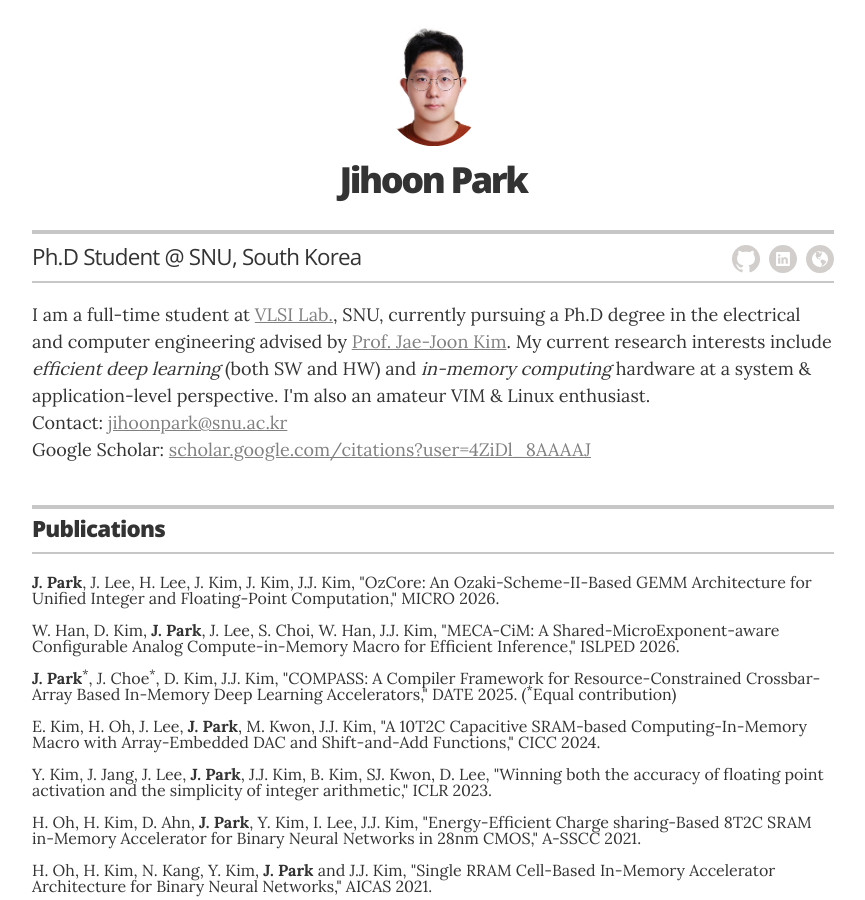
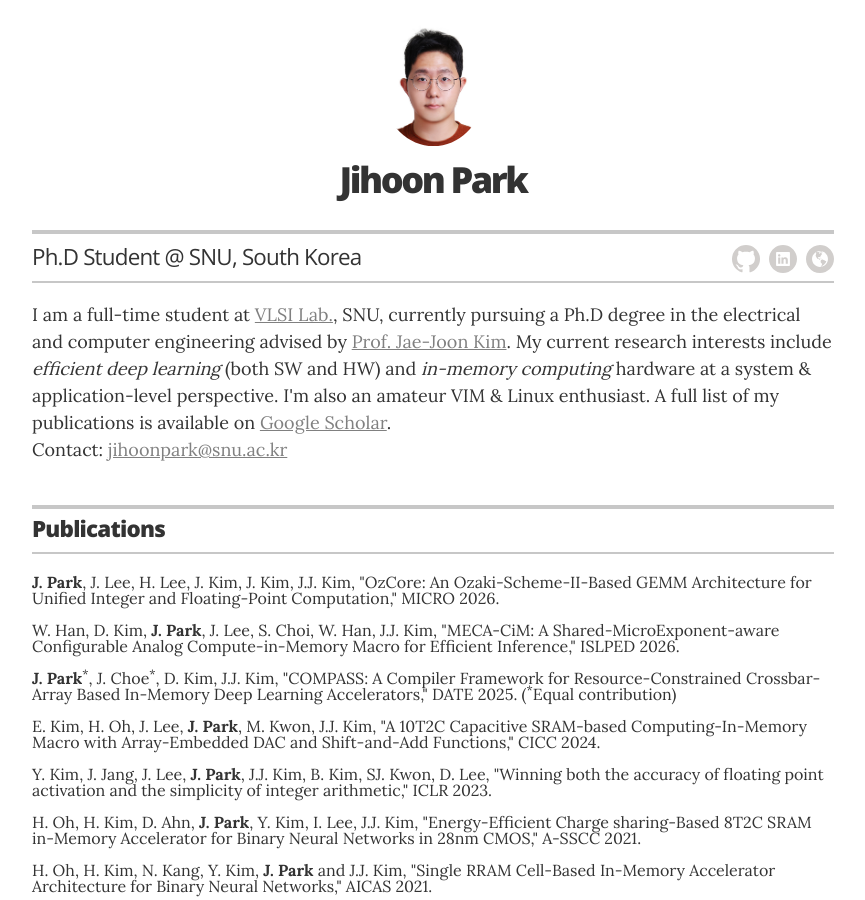
Before and after one commit to inventor71/vinnspace, a Jekyll site: the page built from index.html, in a window 1280 px wide and 900 px high. Shown: the whole window, without its empty margins (207-1072 px from the left). Built offline with Jekyll 4.4.1, drawn with Linux system fonts in a browser that asks for light colours.

Commit message:
Move the Google Scholar link into the intro paragraph
Hyperlink the words "Google Scholar" rather than printing the raw URL, and
drop the separate label line so the header keeps a single contact row.

Co-Authored-By: Claude Opus 5 (1M context) <noreply@anthropic.com>

```diff
--- a/_config.yml
+++ b/_config.yml
@@ -23,7 +23,7 @@ resume_contact_address:         "VLSI Lab., Seoul National University, Seoul, So
 resume_header_contact_info:     "VLSI Lab., Seoul National University, Seoul, South Korea • +82.I0.2709.78I8 • jihoonpark@snu.ac.kr"
 display_header_contact_info:    "false"
 
-resume_header_intro: "<p>I am a full-time student at <a href='https://vlsi.snu.ac.kr' style='color:grey'> VLSI Lab.</a>, SNU, currently pursuing a Ph.D degree in the electrical and computer engineering advised by <a href='https://ee.snu.ac.kr/en/faculty/professor?mode=view&profid=p872' style='color:grey'> Prof. Jae-Joon Kim</a>. My current research interests include <i>efficient deep learning</i> (both SW and HW) and <i>in-memory computing</i> hardware at a system & application-level perspective. I'm also an amateur VIM & Linux enthusiast. <br>Contact: <a href='mailto: jihoonpark@snu.ac.kr' style='color:grey'>jihoonpark@snu.ac.kr</a><br>Google Scholar: <a href='https://scholar.google.com/citations?user=4ZiDl_8AAAAJ&amp;hl=en' style='color:grey'>scholar.google.com/citations?user=4ZiDl_8AAAAJ</a></p>"
+resume_header_intro: "<p>I am a full-time student at <a href='https://vlsi.snu.ac.kr' style='color:grey'> VLSI Lab.</a>, SNU, currently pursuing a Ph.D degree in the electrical and computer engineering advised by <a href='https://ee.snu.ac.kr/en/faculty/professor?mode=view&profid=p872' style='color:grey'> Prof. Jae-Joon Kim</a>. My current research interests include <i>efficient deep learning</i> (both SW and HW) and <i>in-memory computing</i> hardware at a system & application-level perspective. I'm also an amateur VIM & Linux enthusiast. A full list of my publications is available on <a href='https://scholar.google.com/citations?user=4ZiDl_8AAAAJ&amp;hl=en' style='color:grey'>Google Scholar</a>. <br>Contact: <a href='mailto: jihoonpark@snu.ac.kr' style='color:grey'>jihoonpark@snu.ac.kr</a></p>"
 
 # use "yes" to display the email contact button,
 # "no" to display an "I'm not looking for work" message,
```
